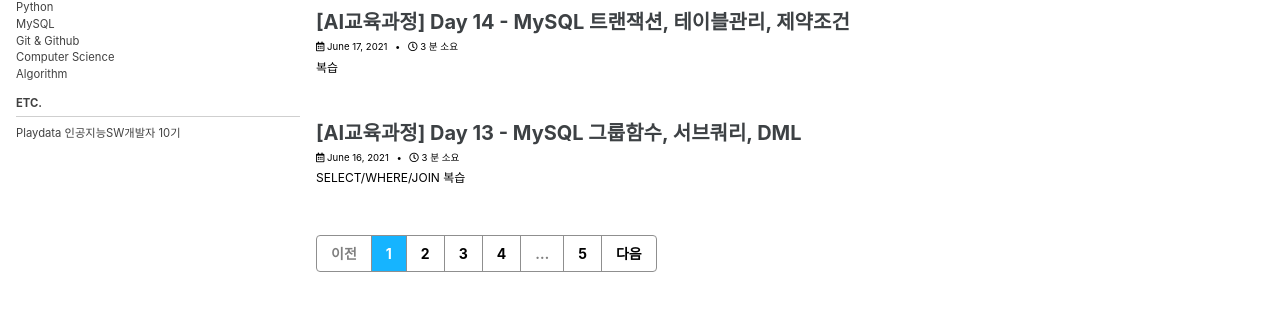
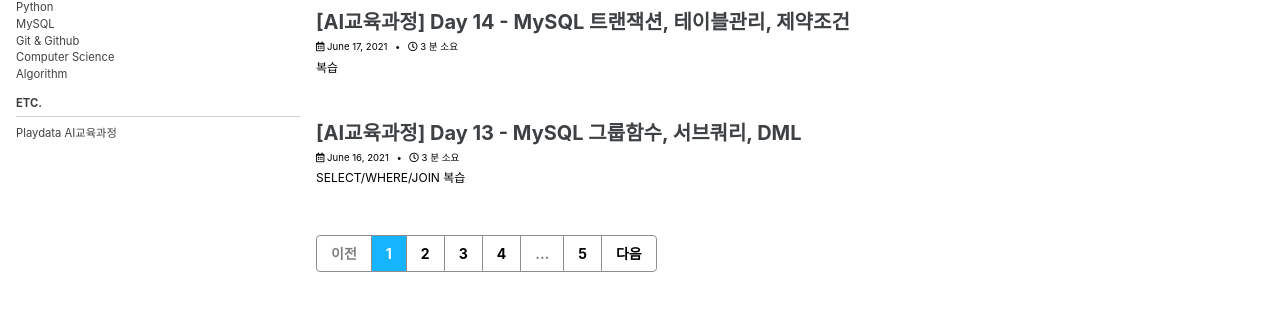
Before and after one commit to lucathree/lucathree.github.io, a Jekyll site: the page built from index.html, in a window 1280 px wide. Shown: the part 529-846 px from the top of the page. Built offline with Jekyll 4.4.1, drawn with Linux system fonts in a browser that asks for light colours; cached includes are drawn as plain includes; the list of posts is cut into pages by our own code.

Commit message:
Update navigation.yml

```diff
--- a/_data/navigation.yml
+++ b/_data/navigation.yml
@@ -26,7 +26,7 @@ side:
 
    - title: Etc.
      children:
-       - title: "Playdata 인공지능SW개발자 10기"
+       - title: "Playdata AI교육과정"
          url: /tags/playdata/
 
 
```
